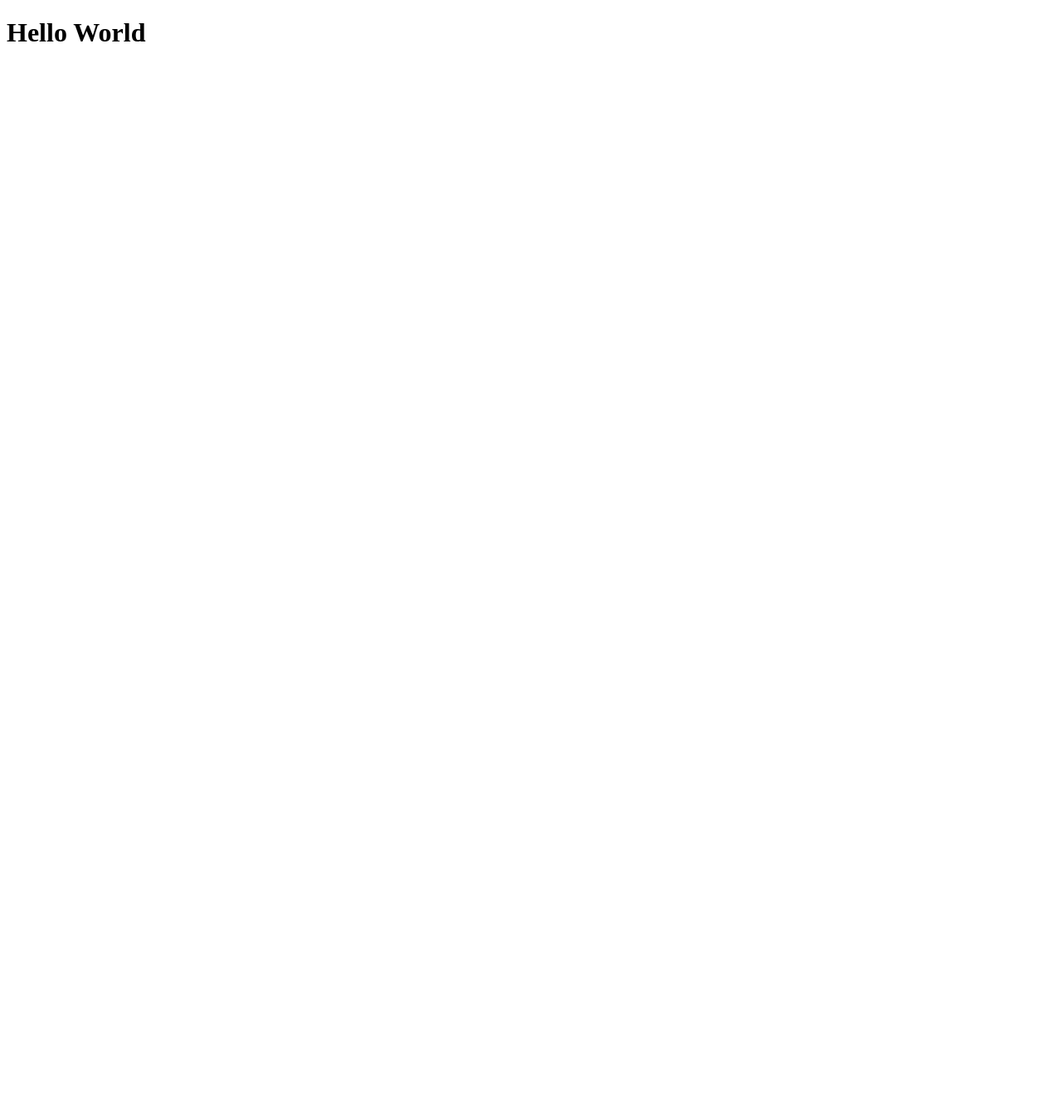
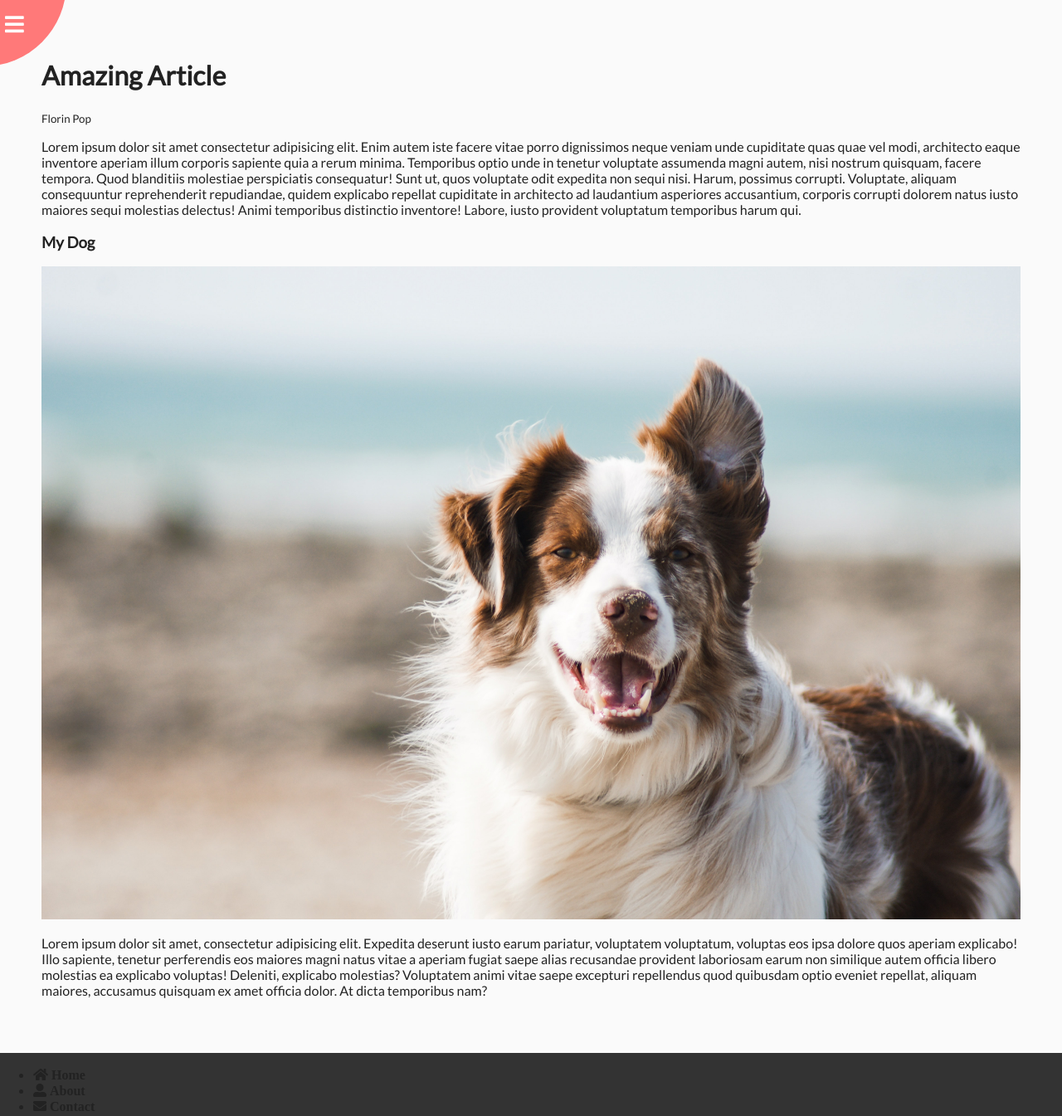
Before and after one commit to JoanGarCed/Project-Rotating-Navigation, a plain HTML site: page index.html in a window 1280 px wide. Shown: the whole page at 83% size. Before the commit the page ends 800 px from the top, so only its background shows below. Drawn offline with Linux system fonts and the light colour scheme.

Commit message:
Adding HTML and CSS to the project - and image added

```diff
--- a/css/style.css
+++ b/css/style.css
@@ -0,0 +1,71 @@
+@import url('https://fonts.googleapis.com/css?family=Lato&display=swap');
+
+*{
+    box-sizing: border-box;
+}
+
+body{
+    font-family: 'Lato', sans-serif;
+    background-color: #333;
+    color: #222;
+    overflow-x: hidden;
+    margin: 0;
+}
+
+.container{
+    background-color: #fafafa;
+    transform-origin: top left;
+    transition: transform 0.5s linear;
+    width: 100vw;
+    min-height: 100vh;
+    padding: 50px;
+}
+
+.container.show-nav{
+    transform: rotate(-20deg);
+
+}
+
+.circle-container{
+    position: fixed;
+    top: -120px;
+    left: -120px;
+}
+
+.circle {
+    background-color: #ff7979;
+    height: 200px;
+    width: 200px;
+    border-radius: 50%;
+    position: relative;
+    transition: transform 0.5s linear;
+}
+
+.circle button{
+    position: absolute;
+    top: 50%;
+    left: 50%;
+    height: 100px;
+    background: transparent;
+    border: 0;
+    font-size: 26px;
+    color: #fff;
+}
+
+.circle button:focus{
+    outline: none;
+}
+
+.circle button#open{
+    left: 60%;
+}
+
+.circle button#close{
+    top: 60%;
+    transform: rotate(90deg);
+    transform-origin: top left;
+}
+
+.content img{
+    max-width: 100%;
+}
--- a/index.html
+++ b/index.html
@@ -6,10 +6,59 @@
     <meta name="viewport" content="width=device-width, initial-scale=1.0">
     <title>Rotating Navigation</title>
     <link rel="stylesheet" href="./css/style.css">
+    <link rel="stylesheet" href="https://cdnjs.cloudflare.com/ajax/libs/font-awesome/5.14.0/css/all.min.css" integrity="sha512-1PKOgIY59xJ8Co8+NE6FZ+LOAZKjy+KY8iq0G4B3CyeY6wYHN3yt9PW0XpSriVlkMXe40PTKnXrLnZ9+fkDaog==" crossorigin="anonymous">
 </head>
 <body>
 
-    <h1>Hello World</h1>
+    <div class="container">
+        <div class="circle-container">
+            <div class="circle">
+                <button id="close">
+                    <i class="fas fa-times"></i>
+                </button>
+                <button id="open">
+                    <i class="fas fa-bars"></i>
+                </button>
+            </div>
+        </div>
+        <div class="content">
+            <h1>Amazing Article</h1>
+            <small>Florin Pop</small>
+            <p>Lorem ipsum dolor sit amet consectetur adipisicing elit.
+                Enim autem iste facere vitae porro dignissimos neque veniam
+                unde cupiditate quas quae vel modi, architecto eaque inventore
+                aperiam illum corporis sapiente quia a rerum minima.
+                Temporibus optio unde in tenetur voluptate assumenda magni autem,
+                nisi nostrum quisquam, facere tempora. Quod blanditiis molestiae
+                perspiciatis consequatur! Sunt ut, quos voluptate odit expedita
+                non sequi nisi. Harum, possimus corrupti. Voluptate, aliquam
+                consequuntur reprehenderit repudiandae, quidem explicabo repellat
+                 cupiditate in architecto ad laudantium asperiores accusantium,
+                 corporis corrupti dolorem natus iusto maiores sequi molestias delectus!
+                 Animi temporibus distinctio inventore! Labore, iusto provident voluptatum
+                  temporibus harum qui.</p>
+
+            <h3>My Dog</h3>
+            <img src="./img/dog.jpg" alt="Big Dog">
+            <p>Lorem ipsum dolor sit amet, consectetur adipisicing elit.
+                Expedita deserunt iusto earum pariatur, voluptatem voluptatum,
+                voluptas eos ipsa dolore quos aperiam explicabo! Illo sapiente,
+                tenetur perferendis eos maiores magni natus vitae a aperiam fugiat
+                saepe alias recusandae provident laboriosam earum non similique autem
+                officia libero molestias ea explicabo voluptas! Deleniti, explicabo
+                molestias? Voluptatem animi vitae saepe excepturi repellendus quod
+                quibusdam optio eveniet repellat, aliquam maiores,
+                accusamus quisquam ex amet officia dolor. At dicta temporibus nam?</p>
+        </div>
+    </div>
+
+    <nav>
+        <ul>
+            <li><i class="fas fa-home"> Home</i></li>
+            <li><i class="fas fa-user-alt"> About</i></li>
+            <li><i class="fa fa-envelope"> Contact</i></li>
+        </ul>
+    </nav>
 
     <script src="./js/script.js"></script>
 </body>
```
Also changed, not shown: img/dog.jpg (added).
